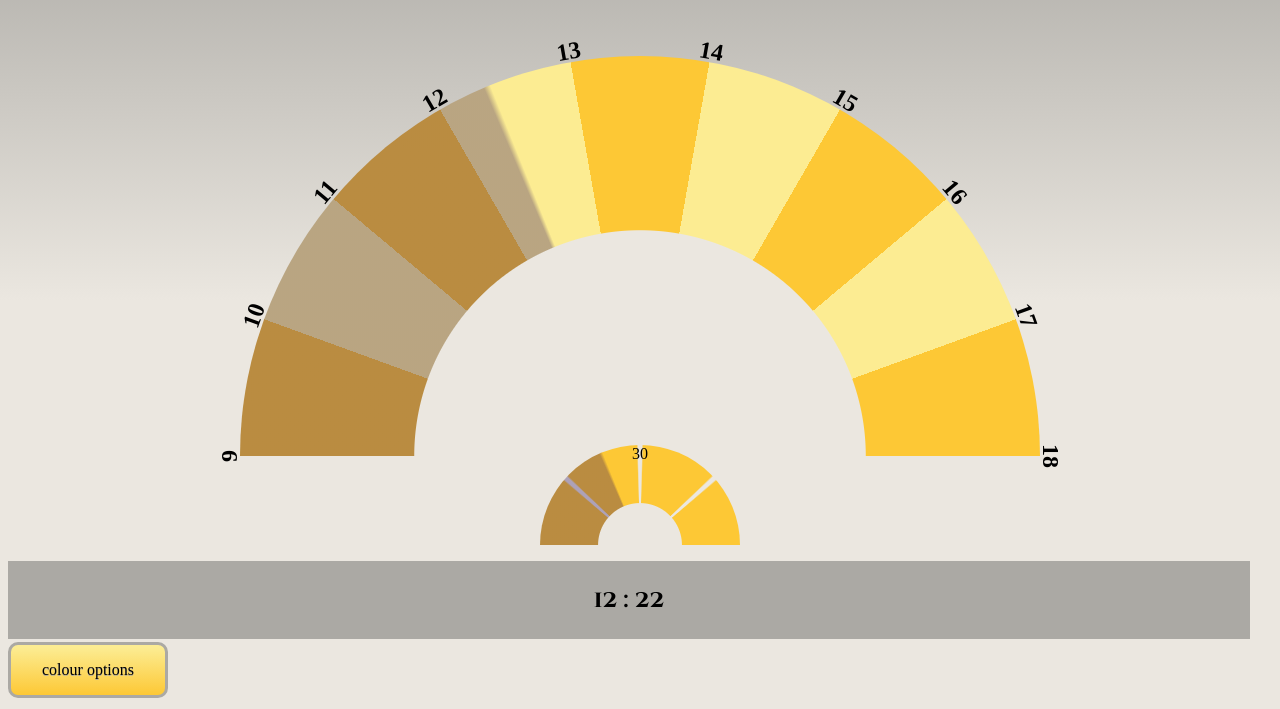
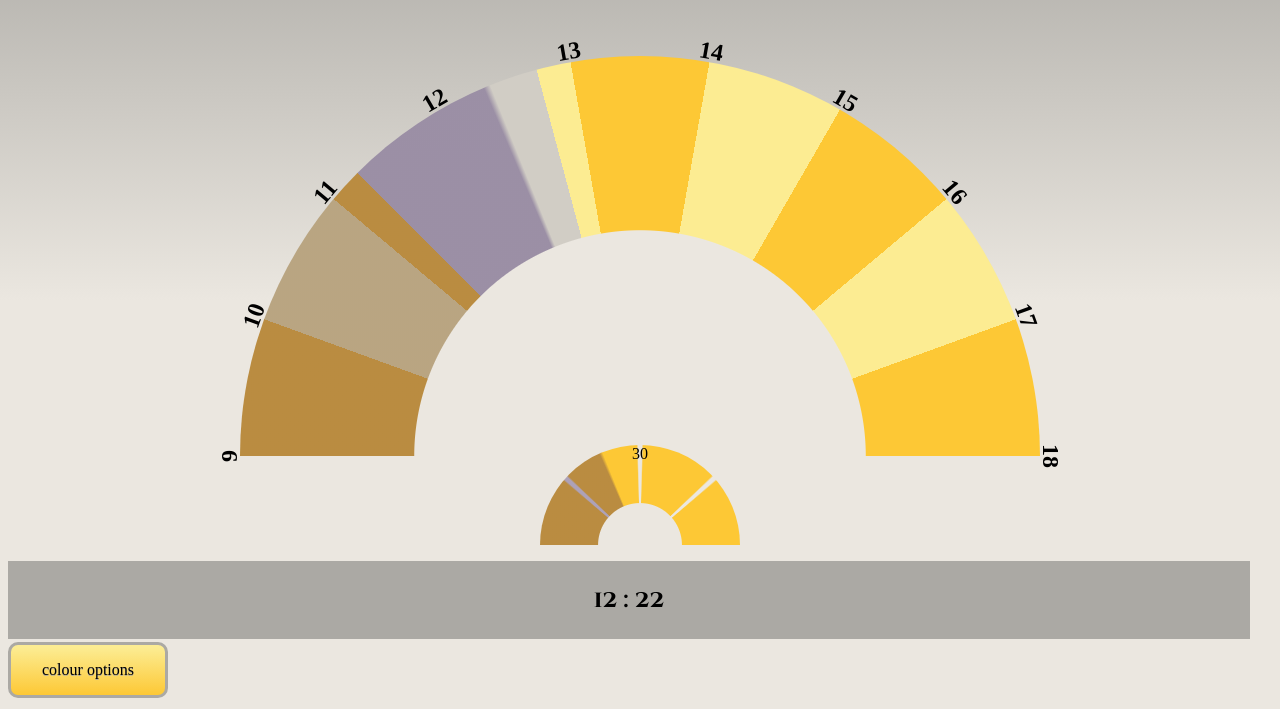
Before and after one commit to Star-Squid/Workday-Clock, a plain HTML site: page index.html in a window 1280 px wide. Shown: the part 107-816 px from the top of the page. Drawn offline with nearby package versions, Linux system fonts and the light colour scheme; a web font is replaced by a local one.

Commit message:
add custom appointment layer in root

```diff
--- a/gridstyle.css
+++ b/gridstyle.css
@@ -29,6 +29,16 @@
   var(--medium) 120deg 140deg,
   var(--light) 140deg 160deg,
   var(--medium) 160deg 180deg);
+
+  --appointment:
+          /* custom appointment */
+          conic-gradient(from -90deg at 50% 100%,
+          /* set start of appointment, 1h = 20deg, so 10:00 is 20 deg, 11.30 is 45deg */
+          var(--transparency) 45deg,
+          /* from start to end */
+         var(--med-grey) 45deg 75deg,
+         /* from end of appointment to end of day */
+         var(--transparency) 75deg 180deg);
 
   --overlay:
   conic-gradient(from -90deg at 50% 100%,
@@ -432,6 +442,7 @@
     background:
         var(--makeabigrainbow),
         var(--overlay),
+        var(--appointment),
         var(--stripes);
 
     background-size: 100%;
```
